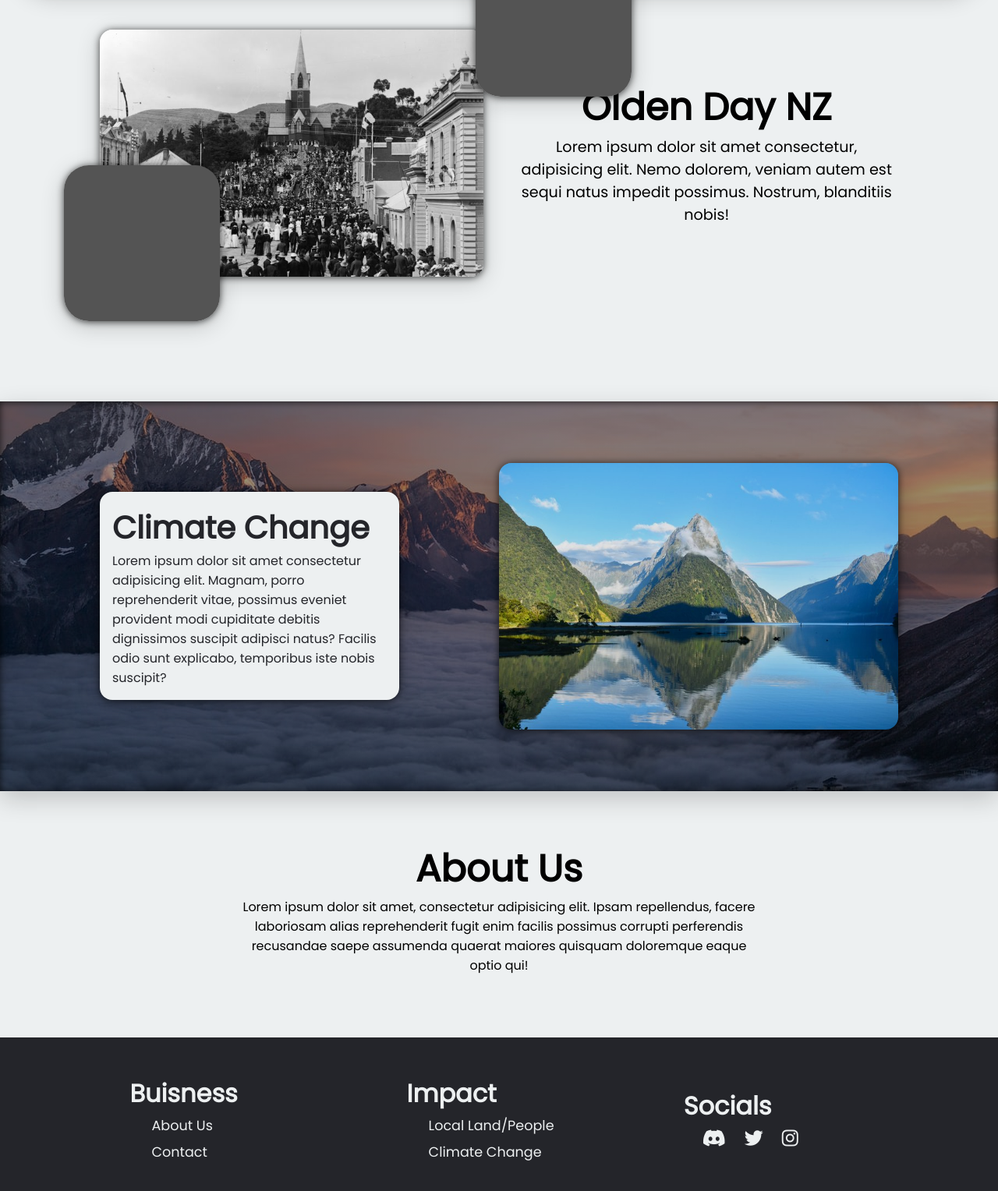
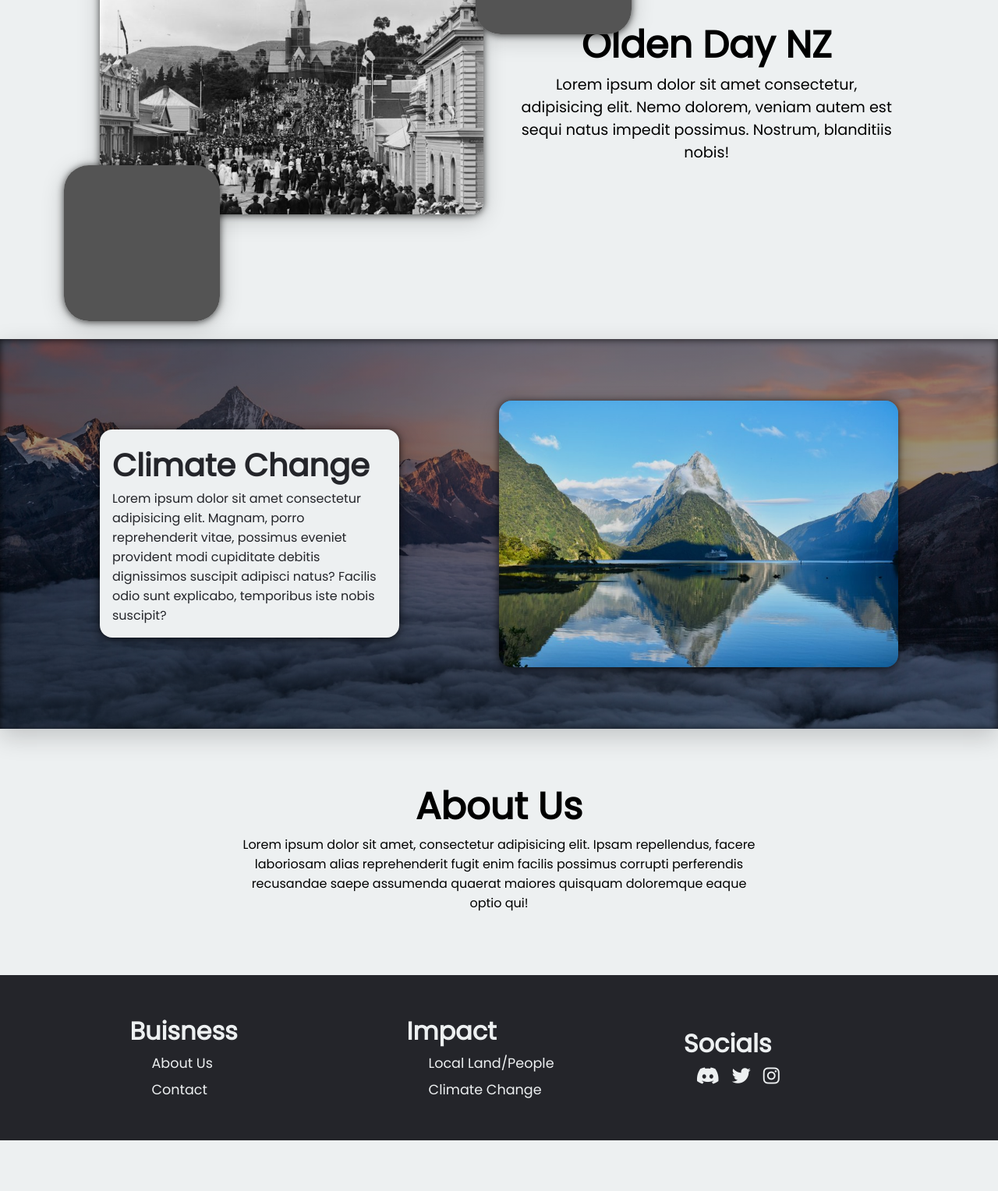
Before and after one commit to DITM-2022-Assignment/ditm-mg-assignment-Dhruv22315, a plain HTML site: page index.html in a window 1280 px wide. Shown: the part 590-2118 px from the top of the page at 78% size. After the commit the page ends 2053 px from the top, so only its background shows below. Drawn offline with nearby package versions, Linux system fonts and the light colour scheme.

Commit message:
Styles.css

```diff
--- a/CSS/styels.css
+++ b/CSS/styels.css
@@ -28,7 +28,7 @@ header {
     url("../Images/TreesWithSnow.png");
   width: 97%;
   margin-left: 1.5%;
-  height: 70vh;
+  height: 60vh;
   margin-top: 2.5vh;
   box-shadow: 0px 1px 10px 0 rgb(0 0 0 / 70%), 0 6px 30px 0 rgb(0 0 0 / 19%);
   border-radius: 50px;
@@ -85,7 +85,7 @@ header {
   font-size: 4rem;
   color: var(--white);
   position: absolute;
-  bottom: 50%;
+  bottom: 60%;
 }
 
 /* ---- Main ---- */
@@ -128,7 +128,7 @@ header {
 }
 
 .DHR__People-Grey1 {
-  top: 32rem;
+  top: 27rem;
   left: 38rem;
 }
 
@@ -150,6 +150,10 @@ header {
   background-position: center;
   box-shadow: 0px 1px 10px 0 inset rgb(0 0 0 / 70%),
     0 10px 30px 0 rgb(0 0 0 / 19%);
+  background-attachment: fixed;
+  background-position: center;
+  background-repeat: no-repeat;
+  background-size: cover;
 }
 
 .DHR__Climate-Text {
@@ -244,7 +248,7 @@ header {
 
 .DHR__Footer-Social_Links ul li {
   list-style-type: none;
-  margin-left: 1.5rem;
+  margin-left: 1rem;
   transition: all 0.3s ease-in-out;
 }
 
```
